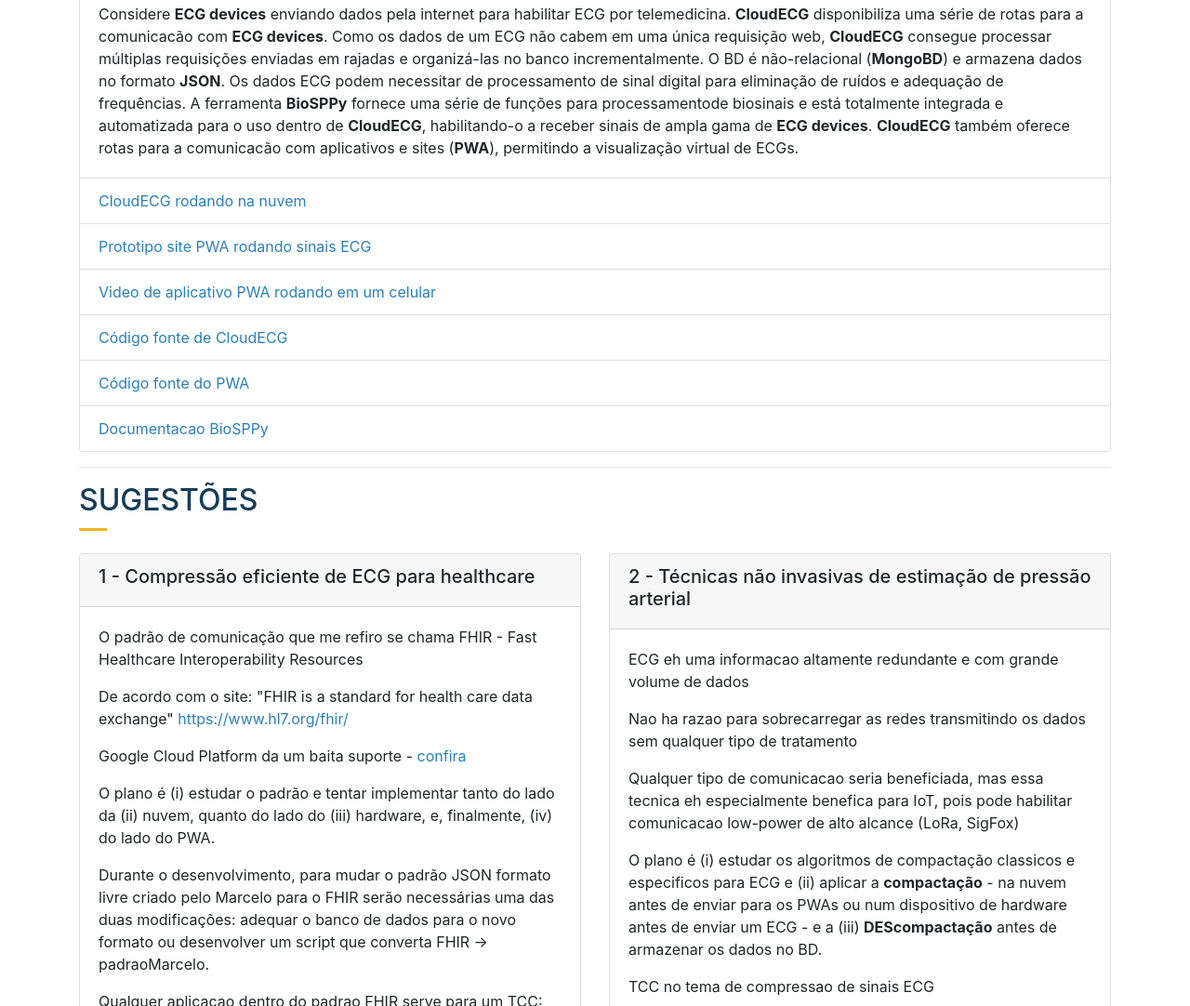
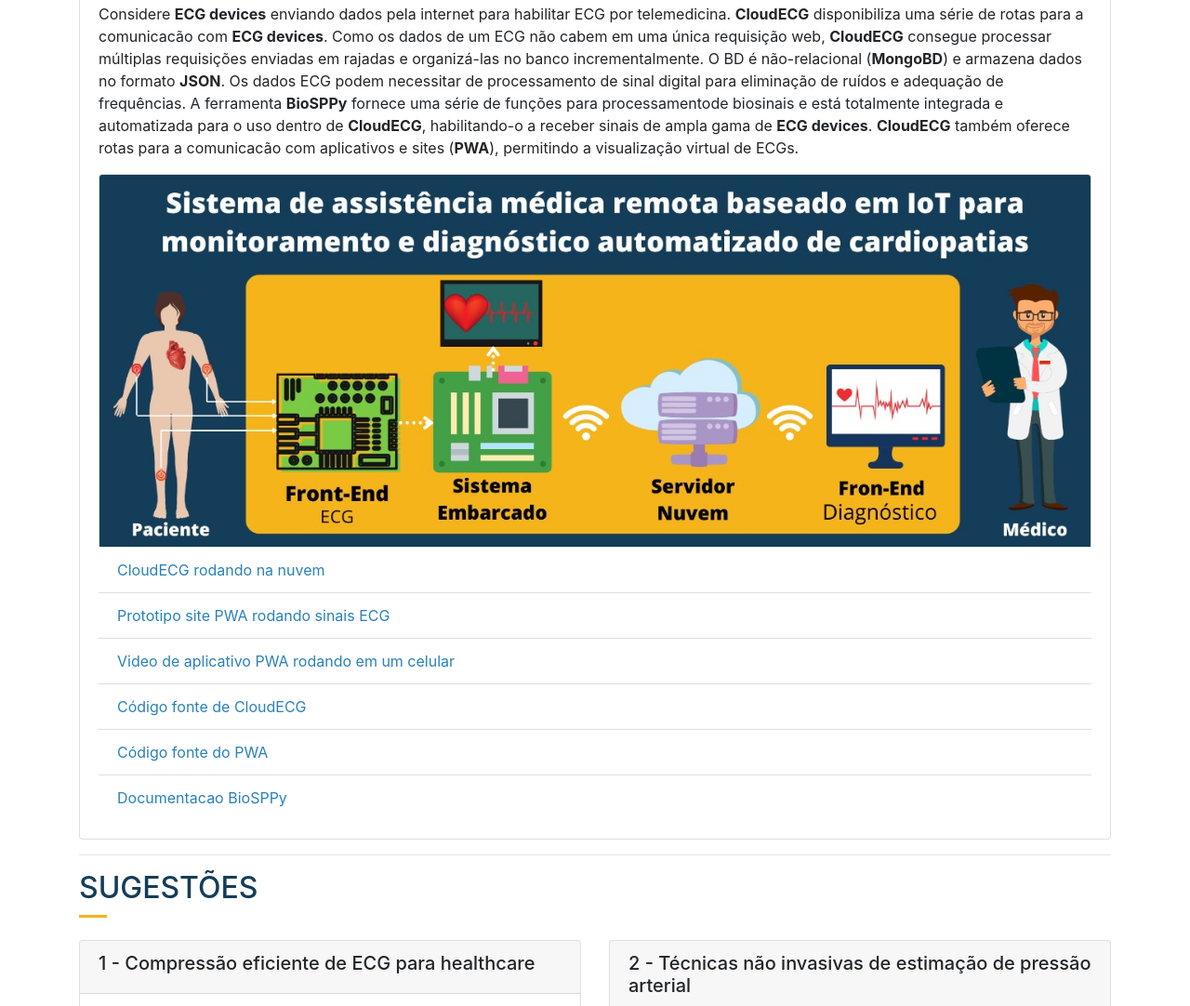
Before and after one commit to if4health/siteTech4Health, a plain HTML site: page html/tcc_ECA.html in a window 1280 px wide. Shown: the part 658-1740 px from the top of the page at 93% size. Drawn offline with nearby package versions, Linux system fonts and the light colour scheme.

Commit message:
Update tcc_ECA.html

```diff
--- a/html/tcc_ECA.html
+++ b/html/tcc_ECA.html
@@ -112,7 +112,12 @@
           <p class="card-text">
             Considere <strong>ECG devices</strong> enviando dados pela internet para habilitar ECG por telemedicina. <strong>CloudECG</strong> disponibiliza uma série de rotas para a comunicacão com <strong>ECG devices</strong>. Como os dados de um ECG não cabem em uma única requisição web, <strong>CloudECG</strong> consegue processar múltiplas requisições enviadas em rajadas e organizá-las no banco incrementalmente. O BD é não-relacional (<strong>MongoBD</strong>) e armazena dados no formato <strong>JSON</strong>. Os dados ECG podem necessitar de processamento de sinal digital para eliminação de ruídos e adequação de frequências. A ferramenta <strong>BioSPPy</strong> fornece uma série de funções para processamentode biosinais e está totalmente integrada e automatizada para o uso dentro de <strong>CloudECG</strong>, habilitando-o a receber sinais de ampla gama de  <strong>ECG devices</strong>. <strong>CloudECG</strong> também oferece rotas para a comunicacão com aplicativos e sites (<strong>PWA</strong>), permitindo a visualização virtual de ECGs.
           </p>
+
+	 <div class="card">
+        <img src="../logo/overview.jpeg" loading="lazy" class="card-img-top" alt="Cloud RCG overview">
         </div>
+
+
 
         <ul class="list-group list-group-flush">
           <li class="list-group-item text-muted">
```
